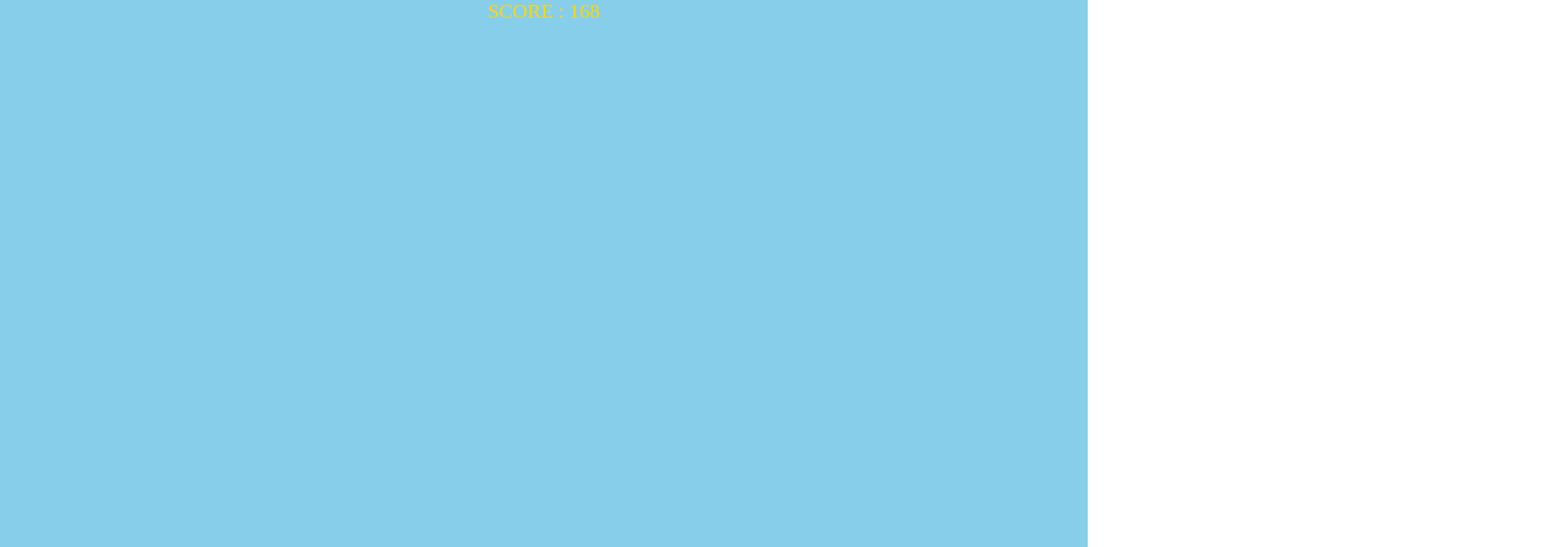
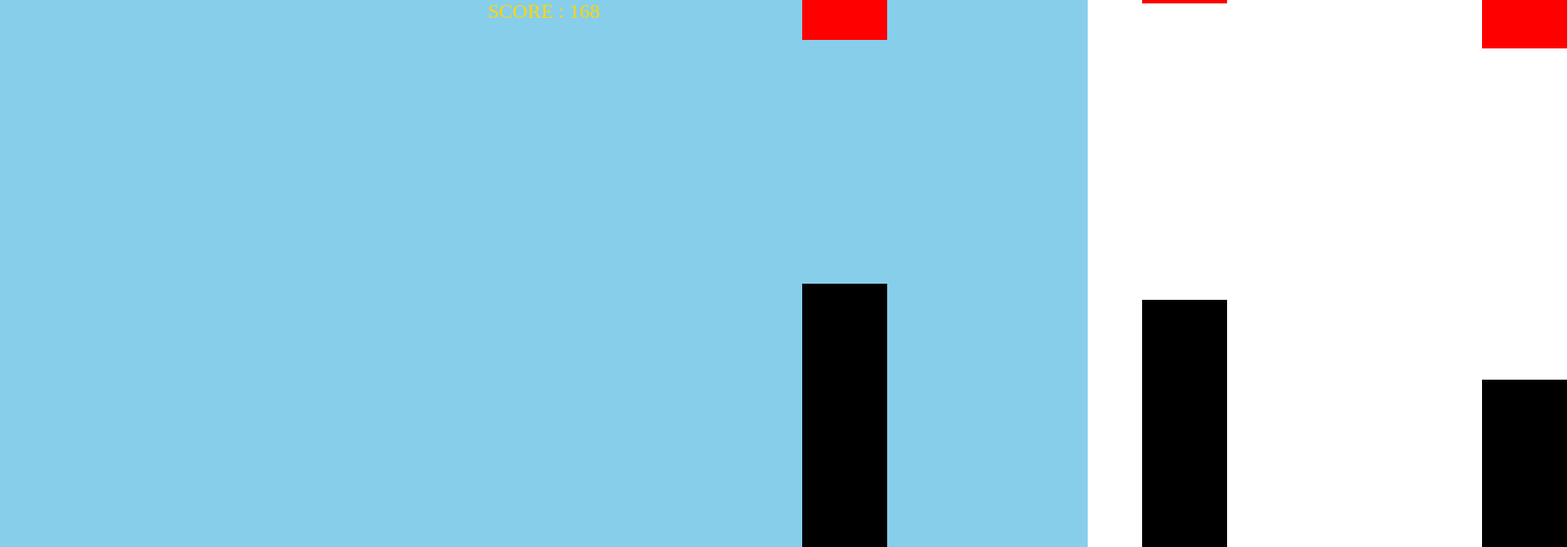
Before and after one commit to Yeon22/js-100-solutions, a plain HTML site: page flappy_bird/index.html in a window 1280 px wide. Both pictures are taken after a click on the button "Press Start". Shown: the top 644 px of the page at 85% size, 1844 px wide, since content can reach past the window. Drawn offline with Linux system fonts and the light colour scheme.

Commit message:
장애물 생성 및 충돌

```diff
--- a/flappy_bird/src/index.js
+++ b/flappy_bird/src/index.js
@@ -11,11 +11,78 @@ let player = {
     score: 0,
     inplay: true,
 };
+let pipe = {
+    startPos: 0,
+    spaceBetweenRow: 0,
+    spaceBetweenCol: 0,
+    pipeCount: 0,
+};
 
-const playGmaeOver = () => {
+const playGmaeOver = (bird) => {
     player.inplay = false;
+
     gameMessage.classList.remove("hide");
-    gameMessage.innerHTML = `GAME OVER<br/>당신의 점수는 ${player.score}점 입니다.<br/>다시 시작하려면 여기를 누르세요!`;
+    gameMessage.innerHTML = `GAME OVER<br/>당신의 점수는 ${player.score + 1}점 입니다.<br/>다시 시작하려면 여기를 누르세요!`;
+
+    bird.setAttribute("style", "transform: rotate(180deg)");
+};
+
+const makePipe = (pipePos) => {
+    let totalHeight = gameArea.offsetHeight;
+    let totalWidth = gameArea.offsetWidth;
+
+    let pipeUp = document.createElement("div");
+    pipeUp.classList.add("pipe");
+    pipeUp.height = Math.floor(Math.random() * 350);
+    pipeUp.style.height = pipeUp.height + "px";
+    pipeUp.style.left = totalWidth + pipePos + "px";
+    pipeUp.x = totalWidth + pipePos;
+    pipeUp.style.top = "0px";
+    pipeUp.style.backgroundColor = "red";
+    gameArea.appendChild(pipeUp);
+
+    pipe.spaceBetweenCol = Math.floor(Math.random() * 250) + 150;
+
+    let pipeDown = document.createElement("div");
+    pipeDown.classList.add("pipe");
+    pipeDown.style.height = totalHeight - pipeUp.height - pipe.spaceBetweenCol + "px";
+    pipeDown.style.left = totalWidth + pipePos + "px";
+    pipeDown.x = totalWidth + pipePos;
+    pipeDown.style.bottom = "0px";
+    pipeDown.style.backgroundColor = "black";
+    gameArea.appendChild(pipeDown);
+};
+
+const isCollide = (pipe, bird) => {
+    let pipeRect = pipe.getBoundingClientRect();
+    let birdRect = bird.getBoundingClientRect();
+    return (
+        pipeRect.bottom > birdRect.top &&
+        pipeRect.top < birdRect.bottom &&
+        pipeRect.left < birdRect.right &&
+        pipeRect.right > birdRect.left
+    );
+}
+
+const movePipes = (bird) => {
+    let pipes = document.querySelectorAll(".pipe");
+    let counter = 0;
+    pipes.forEach((item) => {
+        item.x -= player.speed;
+        item.style.left = item.x + "px";
+        if (item.x < 0) {
+            item.parentElement.removeChild(item);
+            counter++;
+        }
+
+        if (isCollide(item, bird)) {
+            playGmaeOver(bird);
+        }
+    });
+
+    for (let i = 0; i < counter / 2; i++) {
+        makePipe(0)
+    }
 };
 
 const playGame = () => {
@@ -23,6 +90,8 @@ const playGame = () => {
         let move = false;
         let bird = document.querySelector(".bird");
         let wing = document.querySelector(".wing");
+
+        movePipes(bird);
 
         if (keys.ArrowLeft && player.x > 0) {
             player.x -= player.speed;
@@ -47,7 +116,7 @@ const playGame = () => {
         }
 
         if (player.y > gameArea.offsetHeight) {
-            playGmaeOver();
+            playGmaeOver(bird);
         }
 
         player.y += player.speed * 2;
@@ -85,6 +154,14 @@ const start = () => {
     player.x = bird.offsetLeft;
     player.y = bird.offsetTop;
 
+    pipe.startPos = 0;
+    pipe.spaceBetweenRow = 400;
+    pipe.pipeCount = Math.floor(gameArea.offsetWidth / pipe.spaceBetweenRow);
+    for (let i = 0; i < pipe.pipeCount; i++) {
+        makePipe(pipe.startPos * pipe.spaceBetweenRow);
+        pipe.startPos++;
+    }
+
     window.requestAnimationFrame(playGame);
 };
 startBtn.addEventListener("click", start);
@@ -92,12 +169,10 @@ gameMessage.addEventListener("click", start);
 
 const pressOn = (e) => {
     keys[e.code] = true;
-    console.log(keys);
 };
 document.addEventListener("keydown", pressOn);
 
 const pressOff = (e) => {
     keys[e.code] = false;
-    console.log(keys);
 };
 document.addEventListener("keyup", pressOff);
--- a/flappy_bird/styles.css
+++ b/flappy_bird/styles.css
@@ -69,3 +69,9 @@ body {
     text-align: center;
     background-color: royalblue;
 }
+
+.pipe {
+    position: absolute;
+    width: 100px;
+
+}
```
